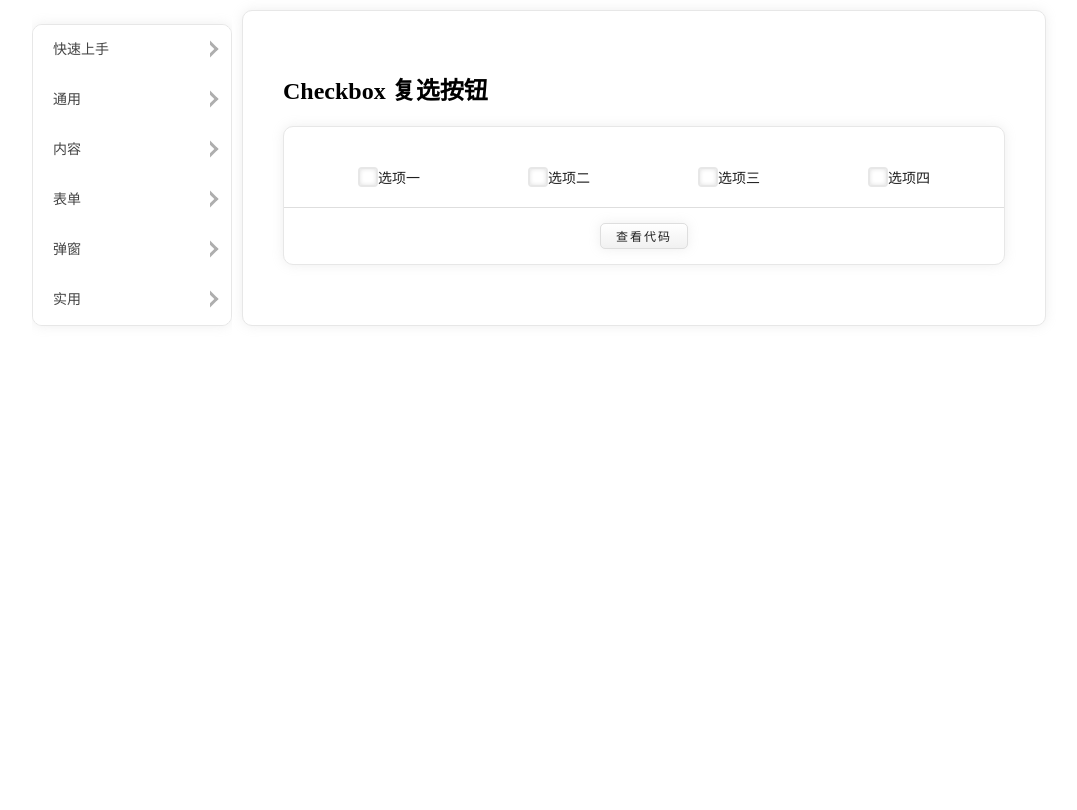
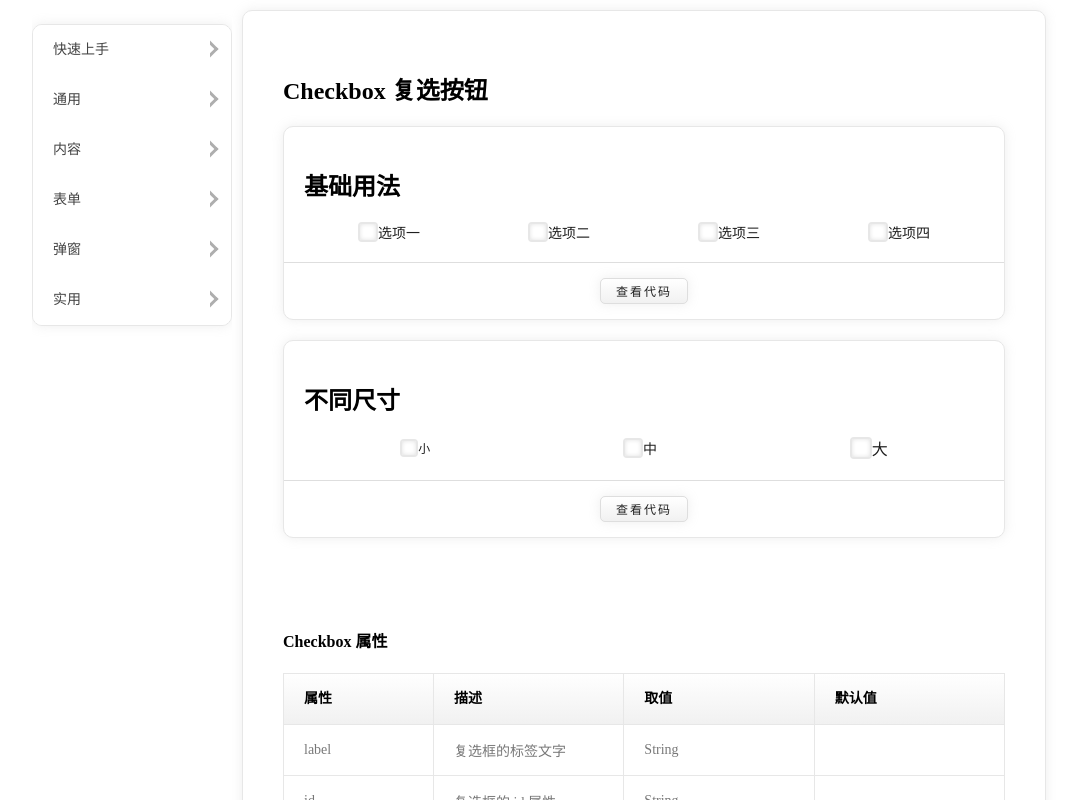
Before and after one commit to undefine4080/Wood-UI-React, a React (Vite) app: page /#/checkbox in a window 1280 px wide. Shown: the whole page, without its empty margins (96-1173 px from the left). Built offline with nearby package versions, Linux system fonts and the light colour scheme.

Commit message:
doc: Checkbox

```diff
--- a/src/doc/Checkbox.tsx
+++ b/src/doc/Checkbox.tsx
@@ -7,6 +7,7 @@ export default function () {
         position: 'checkbox',
         components: [
             {
+                title: '基础用法',
                 component: (
                     <div className='wdu-row'>
                         <Checkbox
@@ -43,6 +44,106 @@ export default function () {
 
 <Checkbox label="选项四" name="checkbox-option" id='c4'/>`,
             },
+            {
+                title: '不同尺寸',
+                component: (
+                    <div className='wdu-row'>
+                        <Checkbox
+                            label='小'
+                            name='checkbox-option'
+                            id='c1'
+                            checkboxSize='small'
+                        />
+
+                        <Checkbox
+                            label='中'
+                            name='checkbox-option'
+                            id='c2'
+                            checkboxSize='normal'
+                        />
+
+                        <Checkbox
+                            label='大'
+                            name='checkbox-option'
+                            id='c3'
+                            checkboxSize='large'
+                        />
+                    </div>
+                ),
+                code: `
+<div className='wdu-row'>
+    <Checkbox
+        label='小'
+        name='checkbox-option'
+        id='c1'
+        checkboxSize='small'
+    />
+    <Checkbox
+        label='中'
+        name='checkbox-option'
+        id='c2'
+        checkboxSize='normal'
+    />
+    <Checkbox
+        label='大'
+        name='checkbox-option'
+        id='c3'
+        checkboxSize='large'
+    />
+</div>`,
+            },
+        ],
+        api: [
+            {
+                title: 'Checkbox 属性',
+                api: [
+                    {
+                        attribute: 'label',
+                        description: '复选框的标签文字',
+                        value: 'String',
+                    },
+                    {
+                        attribute: 'id',
+                        description: '复选框的 id 属性',
+                        value: 'String',
+                    },
+                    {
+                        attribute: 'checkboxSize',
+                        description: '复选框的尺寸',
+                        default: 'normal',
+                        value: 'small (小) | normal (普通) | large (大)',
+                    },
+                    {
+                        attribute: 'disabled',
+                        description: '是否禁用复选框',
+                        value: 'Boolean',
+                    },
+                    {
+                        attribute: 'checked',
+                        description: '是否选中复选框',
+                        value: 'Boolean',
+                    },
+                    {
+                        attribute: 'refCheckbox',
+                        description: '复选框的 dom 引用',
+                    },
+                    {
+                        attribute: 'setValue',
+                        description: '手动设置复选框选中状态',
+                        value: '(checked: boolean) => void',
+                    },
+                ],
+            },
+            {
+                title: 'Checkbox 事件',
+                api: [
+                    {
+                        attribute: 'onChange',
+                        description: '复选框状态发生变化时触发',
+                        value: 'Function',
+                    },
+                ],
+            },
         ],
     };
 
```
